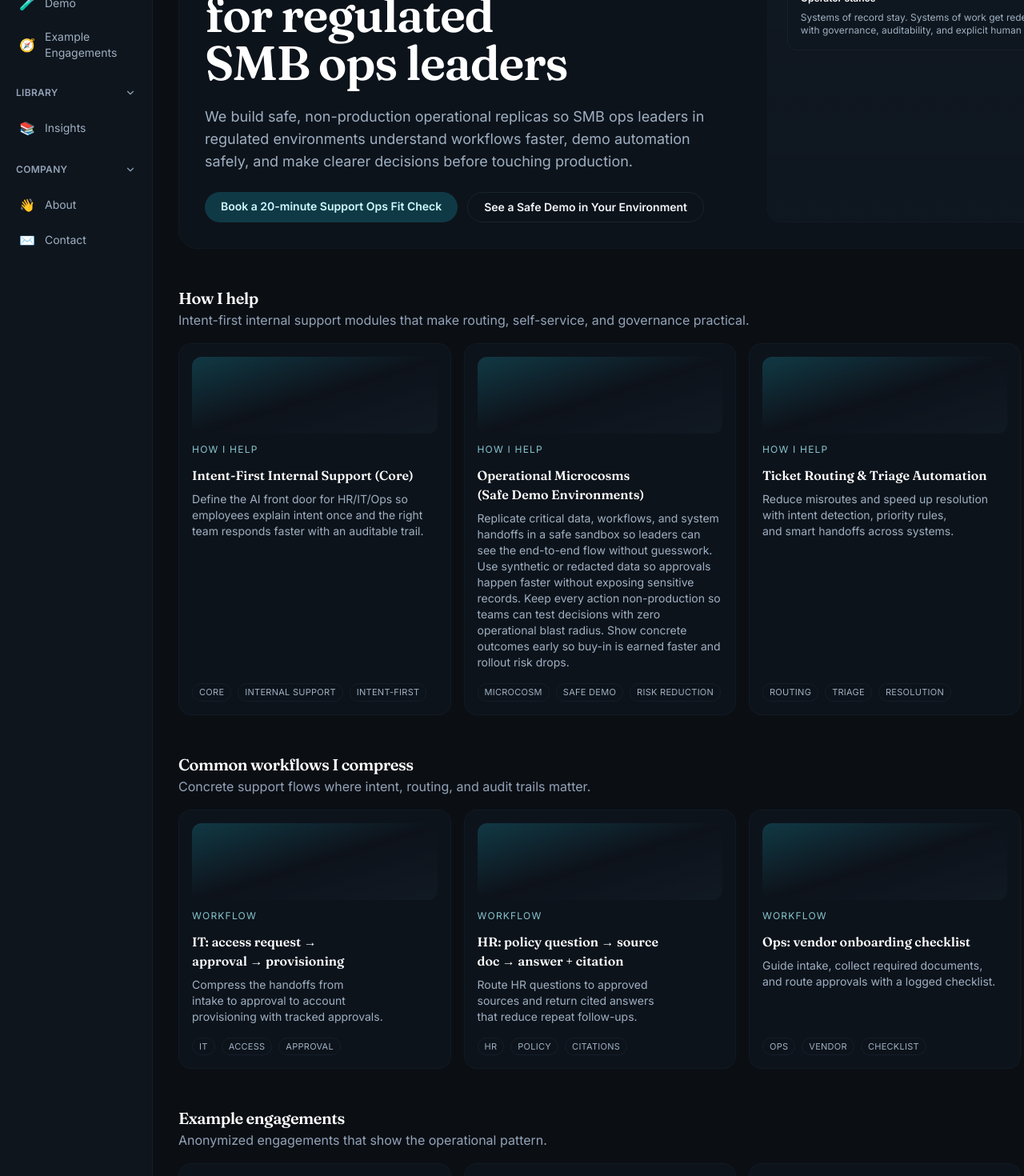
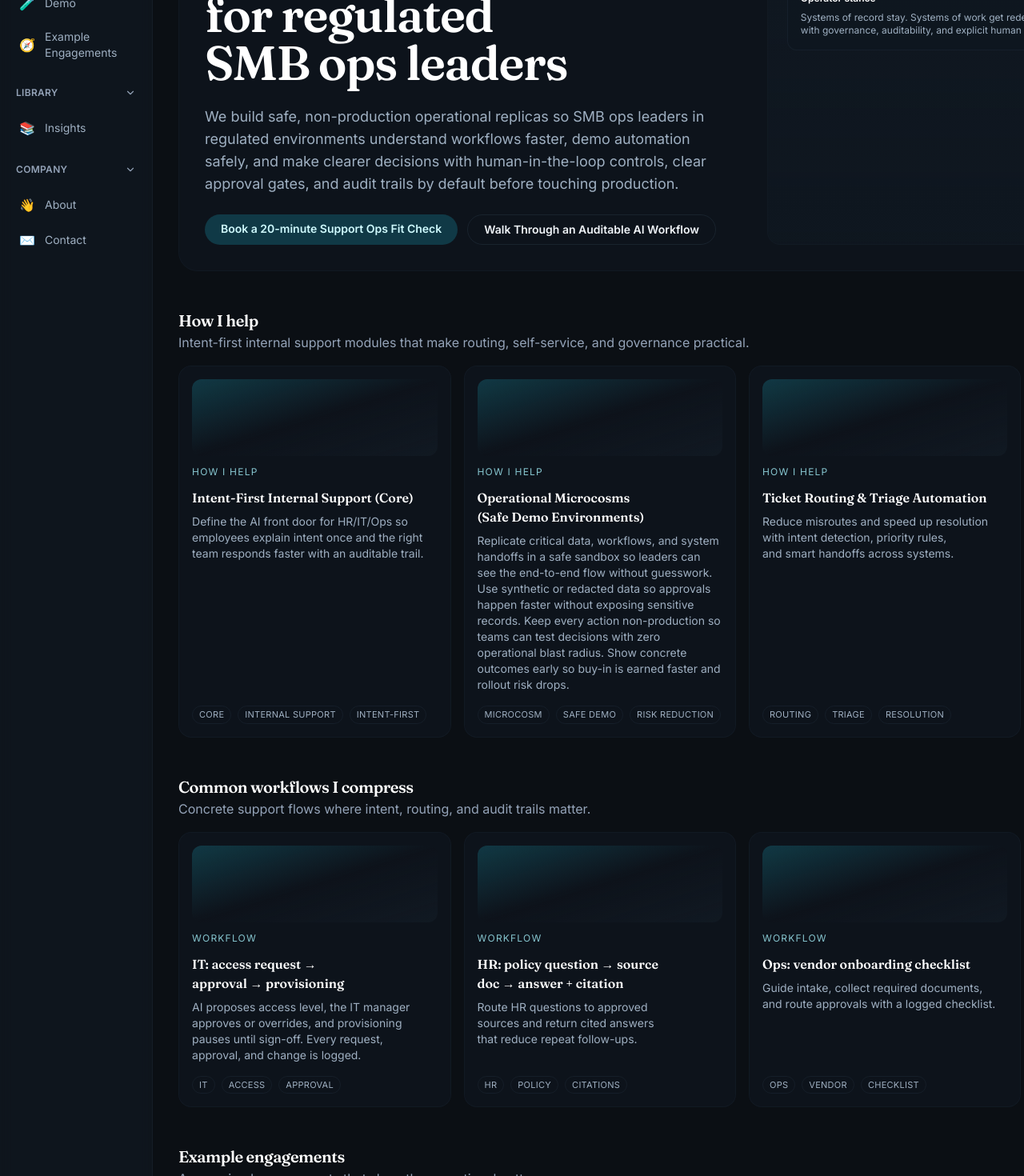
Before and after one commit to paulmalmquist/Consulting_site, a Next.js app: page / in a window 1280 px wide. Shown: the part 300-1770 px from the top of the page at 80% size. Built offline with nearby package versions, Linux system fonts and the light colour scheme.

Commit message:
Refine HITL positioning and workflow examples

```diff
--- a/app/page.tsx
+++ b/app/page.tsx
@@ -95,7 +95,7 @@ export default function HomePage() {
             href="/demo"
             className="rounded-full bg-cyan-400/20 px-5 py-2 text-sm font-semibold text-cyan-100 hover:bg-cyan-400/30"
           >
-            See a Safe Demo in Your Environment
+            Walk Through an Auditable AI Workflow
           </Link>
         </div>
       </section>
@@ -113,6 +113,12 @@ export default function HomePage() {
           <p>3. Build the operational microcosm (safe, working facsimile).</p>
           <p>4. Governance and auditability are designed in from day one.</p>
           <p>5. Test scenarios safely with observable outcomes.</p>
+          <div className="space-y-2">
+            <p className="font-semibold text-white">HITL patterns built for compliance:</p>
+            <p>• Review before action</p>
+            <p>• Review after action</p>
+            <p>• Override and escalation</p>
+          </div>
         </div>
       </section>
 
--- a/app/support-ops/page.tsx
+++ b/app/support-ops/page.tsx
@@ -92,7 +92,7 @@ export default function SupportOpsPage() {
           href="/demo"
           className="rounded-full border border-slate-700/80 px-5 py-2 text-sm font-semibold text-slate-100 hover:border-slate-500"
         >
-          See a Safe Demo in Your Environment
+          Walk Through an Auditable AI Workflow
         </Link>
       </section>
     </div>
--- a/components/content/Hero.tsx
+++ b/components/content/Hero.tsx
@@ -28,7 +28,7 @@ export function Hero({
             href="/demo"
             className="rounded-full border border-slate-700/80 px-5 py-2 text-sm font-semibold text-slate-100 hover:border-slate-500"
           >
-            See a Safe Demo in Your Environment
+            Walk Through an Auditable AI Workflow
           </Link>
         </div>
       </div>
--- a/content/home.json
+++ b/content/home.json
@@ -1,7 +1,7 @@
 {
   "hero": {
     "headline": "Safe, non-production operational replicas for regulated SMB ops leaders",
-    "subheadline": "We build safe, non-production operational replicas so SMB ops leaders in regulated environments understand workflows faster, demo automation safely, and make clearer decisions before touching production."
+    "subheadline": "We build safe, non-production operational replicas so SMB ops leaders in regulated environments understand workflows faster, demo automation safely, and make clearer decisions with human-in-the-loop controls, clear approval gates, and audit trails by default before touching production."
   },
   "pillars": [
     "Intent-first intake for HR/IT/Ops",
--- a/content/pages/method.mdx
+++ b/content/pages/method.mdx
@@ -23,6 +23,11 @@ We define human-in-the-loop checkpoints, audit evidence, and ownership so the mo
 ### 5) Prove value safely
 We run controlled scenarios with observable outcomes before any production change.
 
+**HITL patterns (designed for compliance, not experimentation):**
+- Review before action
+- Review after action
+- Override and escalation
+
 ## Deliverables
 - Decision map (workflow truth)
 - Data + context inventory
--- a/content/services.json
+++ b/content/services.json
@@ -35,9 +35,9 @@
     "eyebrow": "How I help"
   },
   {
-    "title": "Auditability & HITL Controls",
-    "description": "Keep sensitive actions governed with human approvals, full logs, and evidence for compliance reviews.",
-    "tags": ["audit", "HITL", "governance"],
+    "title": "Human-in-the-Loop Governance",
+    "description": "Set approval, override, and escalation steps by risk level so named owners stay in control. AI pauses for sign-off on high-risk actions, and every decision, rationale, and outcome is logged for audit.",
+    "tags": ["HITL", "governance", "audit"],
     "href": "/support-ops",
     "eyebrow": "How I help"
   }
--- a/content/workflows.json
+++ b/content/workflows.json
@@ -1,7 +1,7 @@
 [
   {
     "title": "IT: access request → approval → provisioning",
-    "description": "Compress the handoffs from intake to approval to account provisioning with tracked approvals.",
+    "description": "AI proposes access level, the IT manager approves or overrides, and provisioning pauses until sign-off. Every request, approval, and change is logged.",
     "tags": ["IT", "access", "approval"],
     "href": "/support-ops",
     "eyebrow": "Workflow"
@@ -22,7 +22,7 @@
   },
   {
     "title": "Legal: intake triage + escalation",
-    "description": "Classify legal requests, assemble context, and escalate to counsel with traceable steps.",
+    "description": "AI classifies the request, pauses on policy exceptions, and escalates to named counsel for approval. The classification, escalation, and final decision are logged.",
     "tags": ["legal", "intake", "escalation"],
     "href": "/support-ops",
     "eyebrow": "Workflow"
@@ -36,14 +36,14 @@
   },
   {
     "title": "Helpdesk triage using synthetic tickets",
-    "description": "Simulate synthetic ticket queues and priority signals to demonstrate automated triage and queue handoffs.",
+    "description": "Low-risk tickets auto-execute, high-risk requests pause for helpdesk lead approval. Routing, approvals, and outcomes are logged.",
     "tags": ["helpdesk", "triage", "synthetic"],
     "href": "/support-ops",
     "eyebrow": "Workflow"
   },
   {
     "title": "Healthcare scheduling with fake patient data",
-    "description": "Simulate scheduling requests with fake patient data to demonstrate appointment automation and approval decisions.",
+    "description": "AI proposes appointment slots, the clinic manager approves exceptions, and scheduling pauses on high-risk cases. Every slot change and approval is logged.",
     "tags": ["healthcare", "scheduling", "microcosm"],
     "href": "/support-ops",
     "eyebrow": "Workflow"
```
